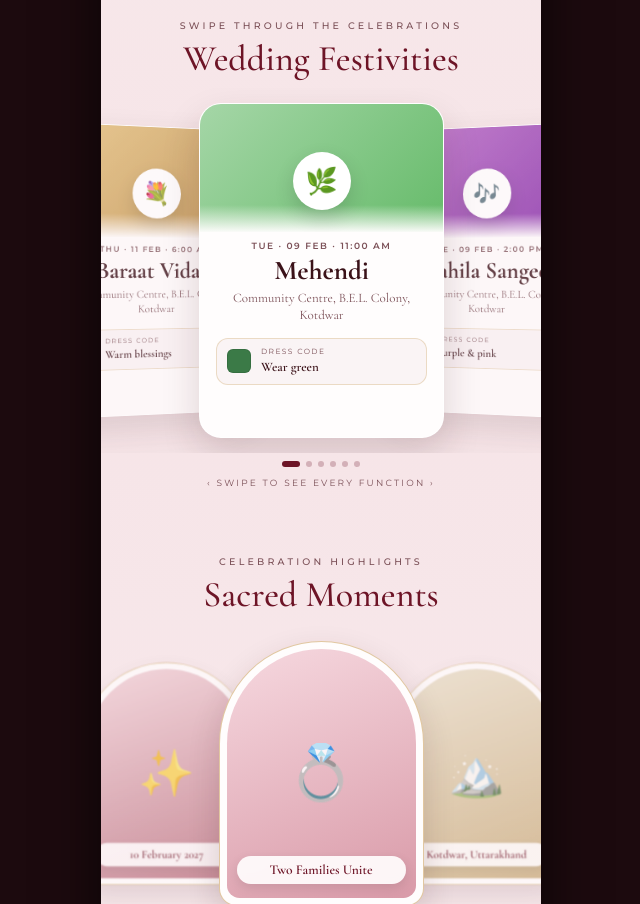
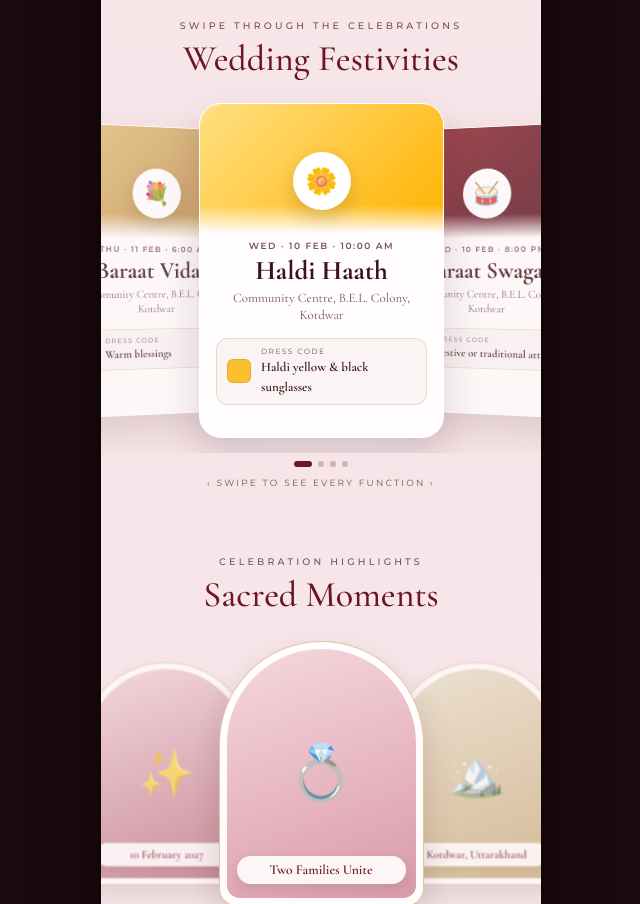
Before and after one commit to pgaur1/deeksha-prashant-wedding, a plain HTML site: page index.html in a window 1280 px wide. Shown: the part 1120-2024 px from the top of the page, without its empty margins (319-959 px from the left). Drawn offline with nearby package versions, Linux system fonts and the light colour scheme.

Commit message:
Update wedding festivities carousel
Co-authored-by: Copilot <223556219+Copilot@users.noreply.github.com>

```diff
--- a/index.html
+++ b/index.html
@@ -1590,28 +1590,10 @@
   /* ================= 4. 3D COVERFLOW WEDDING FESTIVITIES ================= */
   const eventsData = [
     {
-      dateTime: 'TUE · 09 FEB · 11:00 AM',
-      title: 'Mehendi',
-      venue: 'Community Centre, B.E.L. Colony, Kotdwar',
-      dress: 'Wear green',
-      swatch: '#3B7A47',
-      headerBg: 'linear-gradient(135deg, #A5D6A7 0%, #66BB6A 100%)',
-      icon: '🌿'
-    },
-    {
-      dateTime: 'TUE · 09 FEB · 2:00 PM',
-      title: 'Mahila Sangeet',
-      venue: 'Community Centre, B.E.L. Colony, Kotdwar',
-      dress: 'Purple & pink',
-      swatch: '#9C27B0',
-      headerBg: 'linear-gradient(135deg, #BA68C8 0%, #7B1FA2 100%)',
-      icon: '🎶'
-    },
-    {
       dateTime: 'WED · 10 FEB · 10:00 AM',
       title: 'Haldi Haath',
       venue: 'Community Centre, B.E.L. Colony, Kotdwar',
-      dress: 'Wear yellow',
+      dress: 'Haldi yellow & black sunglasses',
       swatch: '#FBC02D',
       headerBg: 'linear-gradient(135deg, #FFE082 0%, #FFB300 100%)',
       icon: '🌼'
@@ -1620,8 +1602,8 @@
       dateTime: 'WED · 10 FEB · 8:00 PM',
       title: 'Baraat Swagat',
       venue: 'Community Centre, B.E.L. Colony, Kotdwar',
-      dress: 'Festive red & gold',
-      swatch: '#8E1B24',
+      dress: 'Festive or traditional attire',
+      swatch: '#C8B9A6',
       headerBg: 'linear-gradient(135deg, #8E1B24 0%, #4A0B18 100%)',
       icon: '🥁'
     },
```
